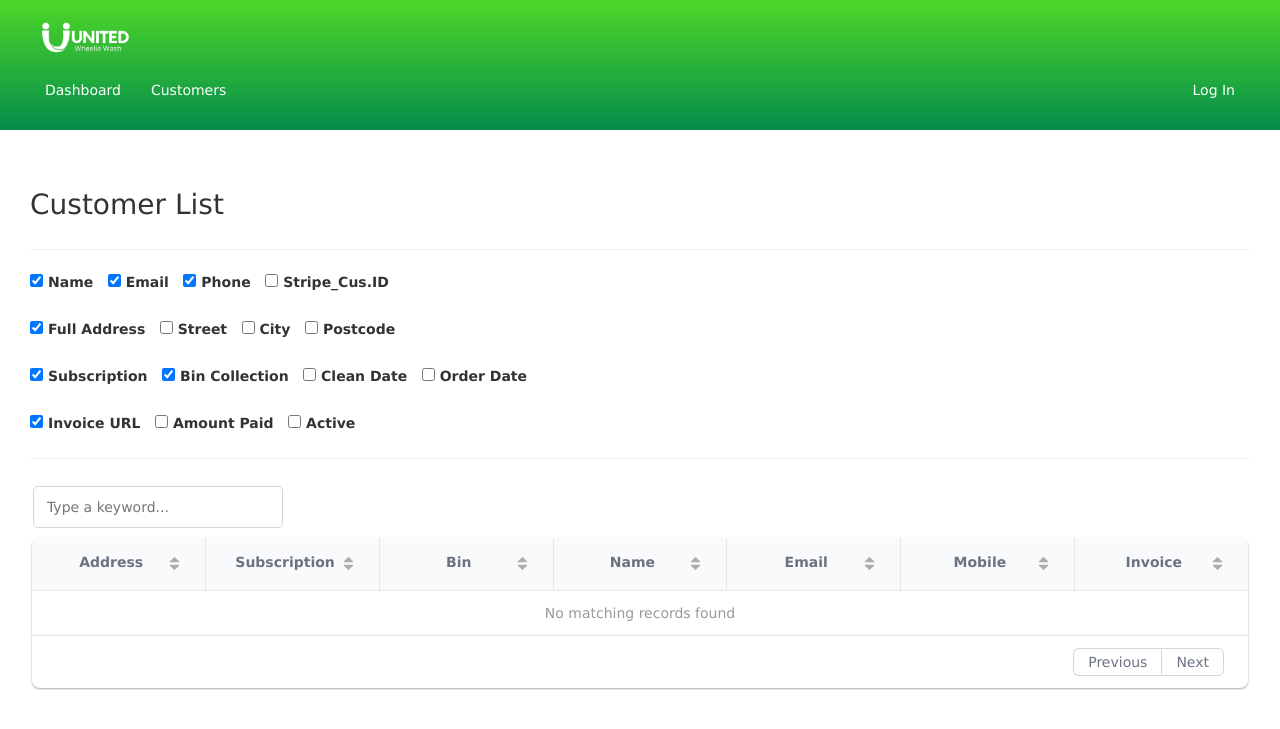
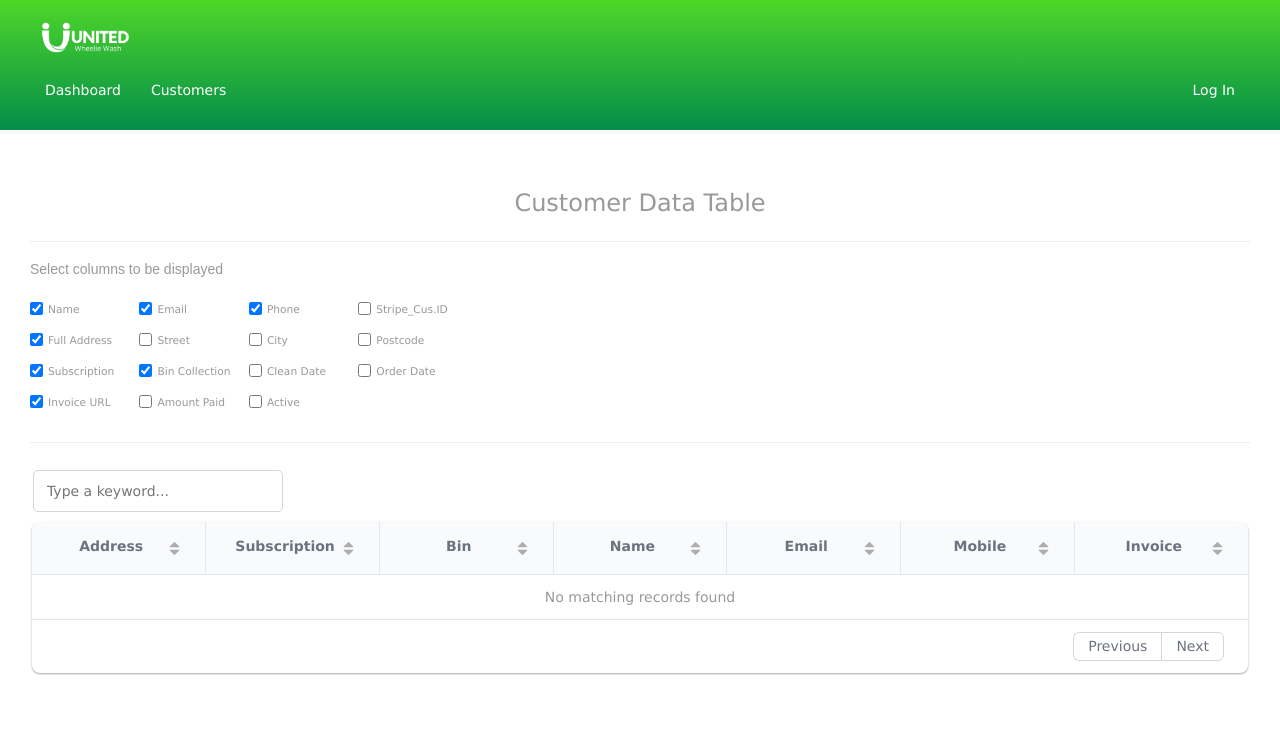
Before and after one commit to fred-py/stripe-subscription-checkout, a Flask app: page /customers in a window 1280 px wide. Shown: the top 729 px of the page. Run offline with Flask 3, Linux system fonts and the light colour scheme; data that the repository does not hold is empty; some libraries are stand-ins or nearby versions.

Commit message:
css updated

```diff
--- a/app/static/database/css/customer/column_toggle.css
+++ b/app/static/database/css/customer/column_toggle.css
@@ -1,16 +1,46 @@
+/* Variables */
+:root {
+    --gray-offset: rgba(0, 0, 0, 0.03);
+    --gray-border: rgba(0, 0, 0, 0.15);
+    --gray-light: rgba(0, 0, 0, 0.4);
+    --gray-mid: rgba(0, 0, 0, 0.7);
+    --gray-dark: rgba(0, 0, 0, 0.9);
+    --gray-transparent: rgba(0, 0, 0, 0.12);
+    --wheelie-green: #00BF63;
+    --green-transparent: rgba(13, 246, 133, 0.113);
+    --green-light: #4ed728;
+    --green-mid: #048D4B;
+    --green-dark: #048D4B;
+    --beige-grey: #999;
+    --white: #fff;
+    --green-gradient: linear-gradient(to bottom, #00ff00, #008000);
+    --body-color: var(--gray-mid);
+    --headline-color: var(--gray-dark);
+    --accent-color: #0066f0;
+    --body-font-family: Noto Serif Japanese;
+    --nav-font-color: var(--white);
+    --radius: 6px;
+  }
+
+
+@import url('https://fonts.googleapis.com/css2?family=Poppins:wght@400;500;600&display=swap');
+
+
 #columnSelection input[type="checkbox"] {
+
     margin-right: 5px;
-    vertical-align: center;
-
+    margin-bottom: 7px;
+    vertical-align: middle;
 
 }
 
-#columnSelection > div {
-    margin-bottom: 20px;
+#columnSelection label {
+    vertical-align: center;
+    margin-bottom: 7px;
+    color: var(--beige-grey);
+    font-weight: 100;
+    font-size: 8pt;
+    display: inline-table;
+    margin-right: 5px;
+    min-width: 100px;
 }
-
-#columnSelection label {
-    display: inline-table;
-    margin-right: 10px;
-
-}
--- a/app/static/database/css/global.css
+++ b/app/static/database/css/global.css
@@ -11,6 +11,7 @@
     --green-light: #4ed728;
     --green-mid: #048D4B;
     --green-dark: #048D4B;
+    --beige-grey: #999;
     --white: #fff;
     --green-gradient: linear-gradient(to bottom, #00ff00, #008000);
     --body-color: var(--gray-mid);
@@ -22,6 +23,21 @@
   }
 
 @import url('https://fonts.googleapis.com/css2?family=Poppins:wght@400;500;600&display=swap');
+
+h1 {
+    font-weight: 400;
+    text-align: center;
+    font-size: 24px;
+    color: var(--beige-grey);
+}
+
+h3 {
+    font-weight: 400;
+    font-family: 'Poppins', sans-serif;
+    font-size: 14px;
+    color: var(--beige-grey);
+    padding-bottom: 10px;
+}
 
 .header_logo {
     position: inherit;
--- a/app/templates/database/customers/editable_table.html
+++ b/app/templates/database/customers/editable_table.html
@@ -5,11 +5,12 @@
 
 {% block page_content %}
 <div class="page-header">
-    <h1><h1>Customer List</h1></h1>
+    <h1><h1>Customer Data Table</h1></h1>
 </div>
     <body>
         <!--Check Boxes For Column Display Selection-->
         <div id="columnSelection">
+            <h3>Select columns to be displayed</h3>
             <div>
                 <label><input type="checkbox" id="nameCheckbox" checked>Name</label>
                 <label><input type="checkbox" id="emailCheckbox" checked>Email</label>
```
